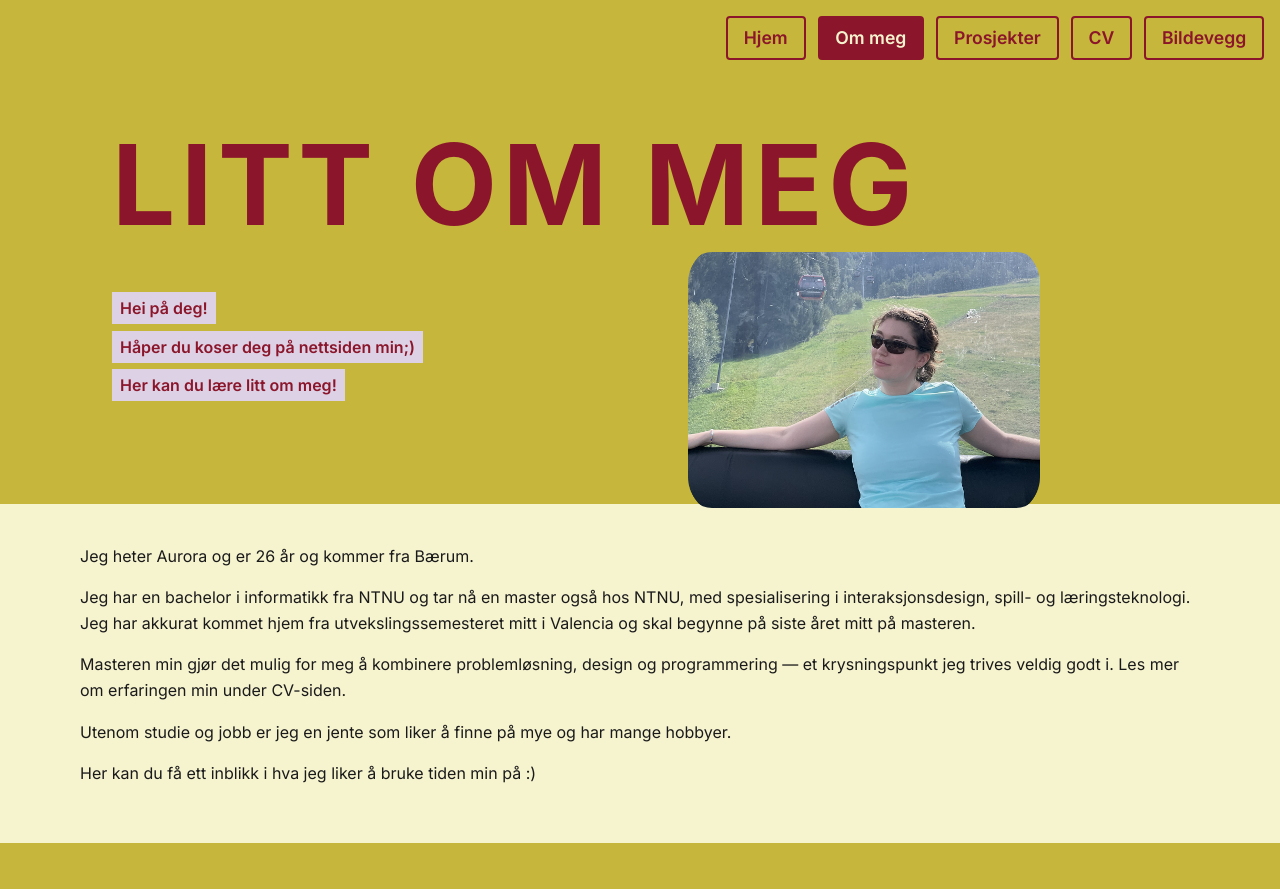
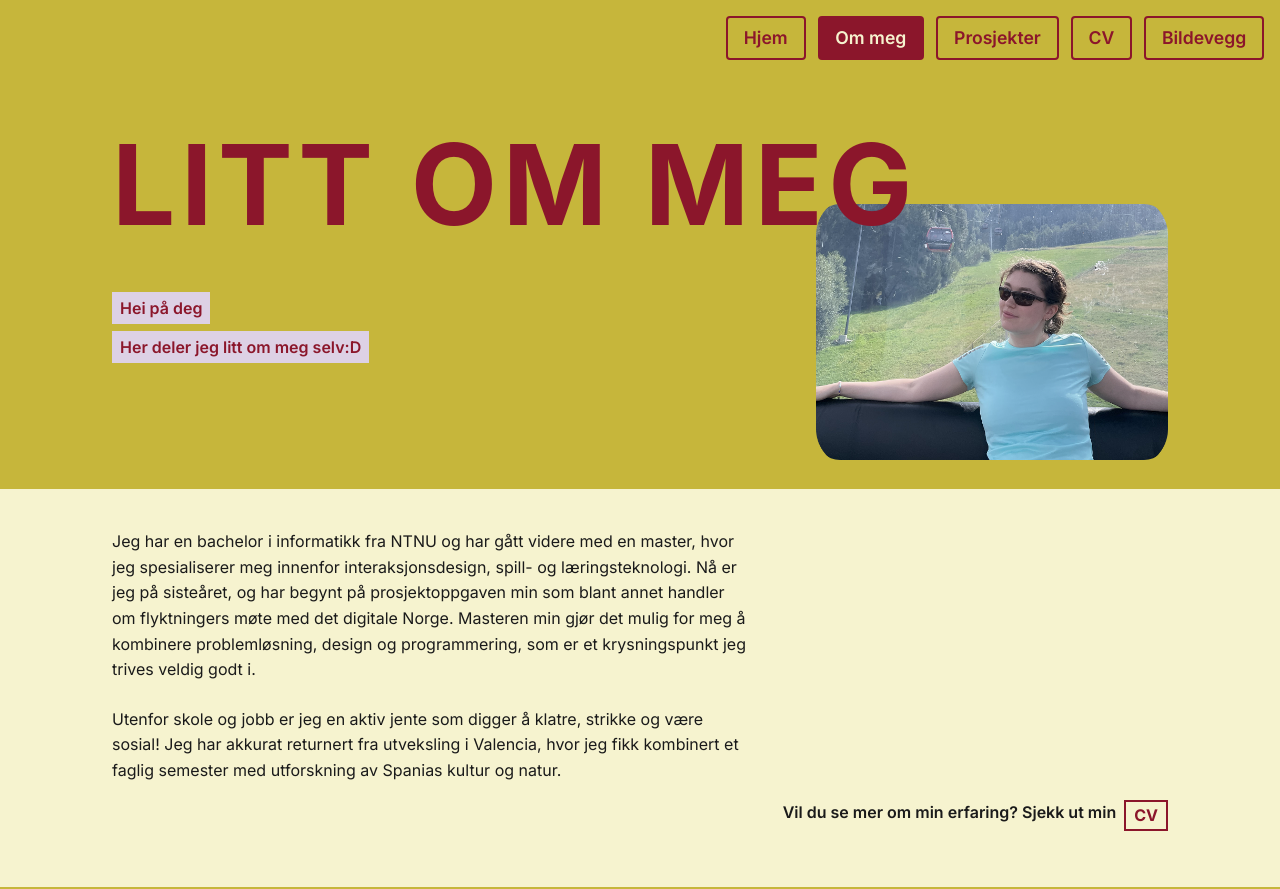
Before and after one commit to aurorakennedy/hjemmesnekk, a React (Vite) app: page /about in a window 1280 px wide. Shown: the top 889 px of the page. Built offline with nearby package versions, Linux system fonts and the light colour scheme; a web font is replaced by a local one.

Commit message:
Refactor About page styles and content for improved layout and readability

```diff
--- a/src/pages/About.css
+++ b/src/pages/About.css
@@ -27,6 +27,7 @@
   font-family: "Inter", sans-serif;
   font-weight: 600;
   color: var(--color-crimsonInk);
+  margin: 0 0 1.5rem;
 }
 
 .about-intro p {
@@ -38,8 +39,8 @@
 
 .about-portrait {
   position: absolute;
-  right: 10rem;
-  top: 11rem;
+  right: 2rem;
+  top: 8rem;
   width: 22rem;
   z-index: 1;
   max-width: 40%;
@@ -54,12 +55,41 @@
   padding: 2.5rem 2rem; /* top/bottom, left/right */
 }
 
+.about-bio-text {
+  max-width: 70rem;
+  margin: 0 auto;
+  padding: 0 2rem;
+}
+
 .about-bio p {
-  max-width: 70rem;
-  margin: 0 auto 1rem;
+  max-width: 40rem;
   font-family: "Inter", sans-serif;
   line-height: 1.6;
   color: var(--color-black);
+}
+
+.about-cv-link {
+  display: flex;
+  flex-wrap: nowrap;
+  gap: 0.5rem;
+  width: 100%;
+  max-width: 70rem;
+  margin: 1rem 0;
+  justify-content: flex-end;
+  background: none;
+  border: none;
+  font-family: "Inter", sans-serif;
+  font-weight: 600;
+  color: var(--color-black);
+  cursor: pointer;
+  padding: 0;
+}
+
+.about-cv-badge {
+  border: 2px solid var(--color-crimsonInk);
+  color: var(--color-crimsonInk);
+  font-weight: 700;
+  padding: 0.1rem 0.5rem;
 }
 
 /* Gallery */
@@ -175,9 +205,9 @@
   .about-portrait {
     position: static;
     display: block;
-    width: 80%;
+    width: 30rem;
     max-width: 80%;
-    height: 17rem; /* was 14rem — closer to the photo's actual ~1.29 aspect ratio at this width, so it crops less aggressively */
+    height: 19rem; /* was 14rem — closer to the photo's actual ~1.29 aspect ratio at this width, so it crops less aggressively */
     margin-top: 1.5rem;
     object-position: center;
   }
@@ -187,7 +217,11 @@
   }
 
   .about-bio {
-    padding: 2rem 1.25rem;
+    padding: 2rem 0rem;
+  }
+
+  .about-bio p {
+    padding-left: 0;
   }
 
   .about-gallery {
--- a/src/pages/About.tsx
+++ b/src/pages/About.tsx
@@ -1,18 +1,21 @@
 import "./About.css";
+import { useNavigate } from "react-router-dom";
 import PhotoGroup from "../components/PhotoGroup";
 import Footer from "../components/Footer";
 import Navbar from "../components/Navbar";
 
 const About = () => {
+  const navigate = useNavigate();
+
   return (
     <div className="about">
       <Navbar />
       <header className="about-header">
         <h1 className="about-title">LITT OM MEG</h1>
         <div className="about-intro">
-          <p>Hei på deg!</p>
-          <p>Håper du koser deg på nettsiden min;)</p>
-          <p>Her kan du lære litt om meg!</p>
+          <p>Hei på deg</p>
+          <br />
+          <p>Her deler jeg litt om meg selv:D</p>
         </div>
         <img
           className="about-portrait"
@@ -22,30 +25,34 @@ const About = () => {
       </header>
 
       <section className="about-bio">
-        <p>Jeg heter Aurora og er 26 år og kommer fra Bærum.</p>
-        <p>
-          Jeg har en bachelor i informatikk fra NTNU og tar nå en master også
-          hos NTNU, med spesialisering i interaksjonsdesign, spill- og
-          læringsteknologi. Jeg har akkurat kommet hjem fra
-          utvekslingssemesteret mitt i Valencia og skal begynne på siste året
-          mitt på masteren.
-        </p>
-        <p>
-          Masteren min gjør det mulig for meg å kombinere problemløsning, design
-          og programmering — et krysningspunkt jeg trives veldig godt i. Les mer
-          om erfaringen min under CV-siden.
-        </p>
-        <p>
-          Utenom studie og jobb er jeg en jente som liker å finne på mye og har
-          mange hobbyer.
-        </p>
-        <p>Her kan du få ett inblikk i hva jeg liker å bruke tiden min på :)</p>
+        <div className="about-bio-text">
+          <p>
+            Jeg har en bachelor i informatikk fra NTNU og har gått videre med en
+            master, hvor jeg spesialiserer meg innenfor interaksjonsdesign,
+            spill- og læringsteknologi. Nå er jeg på sisteåret, og har begynt på
+            prosjektoppgaven min som blant annet handler om flyktningers møte
+            med det digitale Norge. Masteren min gjør det mulig for meg å
+            kombinere problemløsning, design og programmering, som er et
+            krysningspunkt jeg trives veldig godt i.
+          </p>
+          <br />
+          <p>
+            Utenfor skole og jobb er jeg en aktiv jente som digger å klatre,
+            strikke og være sosial! Jeg har akkurat returnert fra utveksling i
+            Valencia, hvor jeg fikk kombinert et faglig semester med utforskning
+            av Spanias kultur og natur.
+          </p>
+          <button className="about-cv-link" onClick={() => navigate("/cv")}>
+            Vil du se mer om min erfaring? Sjekk ut min{" "}
+            <span className="about-cv-badge">CV</span>
+          </button>
+        </div>
       </section>
 
       <section className="about-gallery">
         <PhotoGroup
           captionPosition="right"
-          captions={["Jeg syns det er veldig gøy å buldre og klatre"]}
+          captions={["Jeg digger å klatre og buldre"]}
           photos={[
             {
               src: "/images/about/Albaracin.png",
@@ -77,10 +84,10 @@ const About = () => {
         />
 
         <PhotoGroup
-          captionPosition="overlay"
+          captionPosition="left"
           captions={[
             "Dette er hunden min Kobe.",
-            "Jeg er mer glad i å kose enn han.",
+            "Jeg er mer glad i å kose enn han...",
           ]}
           photos={[
             {
@@ -93,7 +100,7 @@ const About = () => {
 
         <PhotoGroup
           captionPosition="right"
-          captions={["Jeg er halvt irsk! Og elsker Irland<3"]}
+          captions={["Jeg er halvt irsk, og elsker Irland<3"]}
           photos={[
             {
               src: "/images/about/ExIrland.png",
@@ -109,8 +116,8 @@ const About = () => {
         />
 
         <PhotoGroup
-          captionPosition="below-right"
-          captions={["Jeg elsker å være i naturen"]}
+          captionPosition="above"
+          captions={["Naturen gjør meg glad"]}
           photos={[
             {
               src: "/images/about/Sabo.png",
@@ -132,7 +139,7 @@ const About = () => {
 
         <PhotoGroup
           captionPosition="left"
-          captions={["Reise og utforske verden", "Ikke like glad i å pakke"]}
+          captions={["Reise og utforske verden >", "> pakke"]}
           photos={[
             {
               src: "/images/about/Vietnam.png",
```
